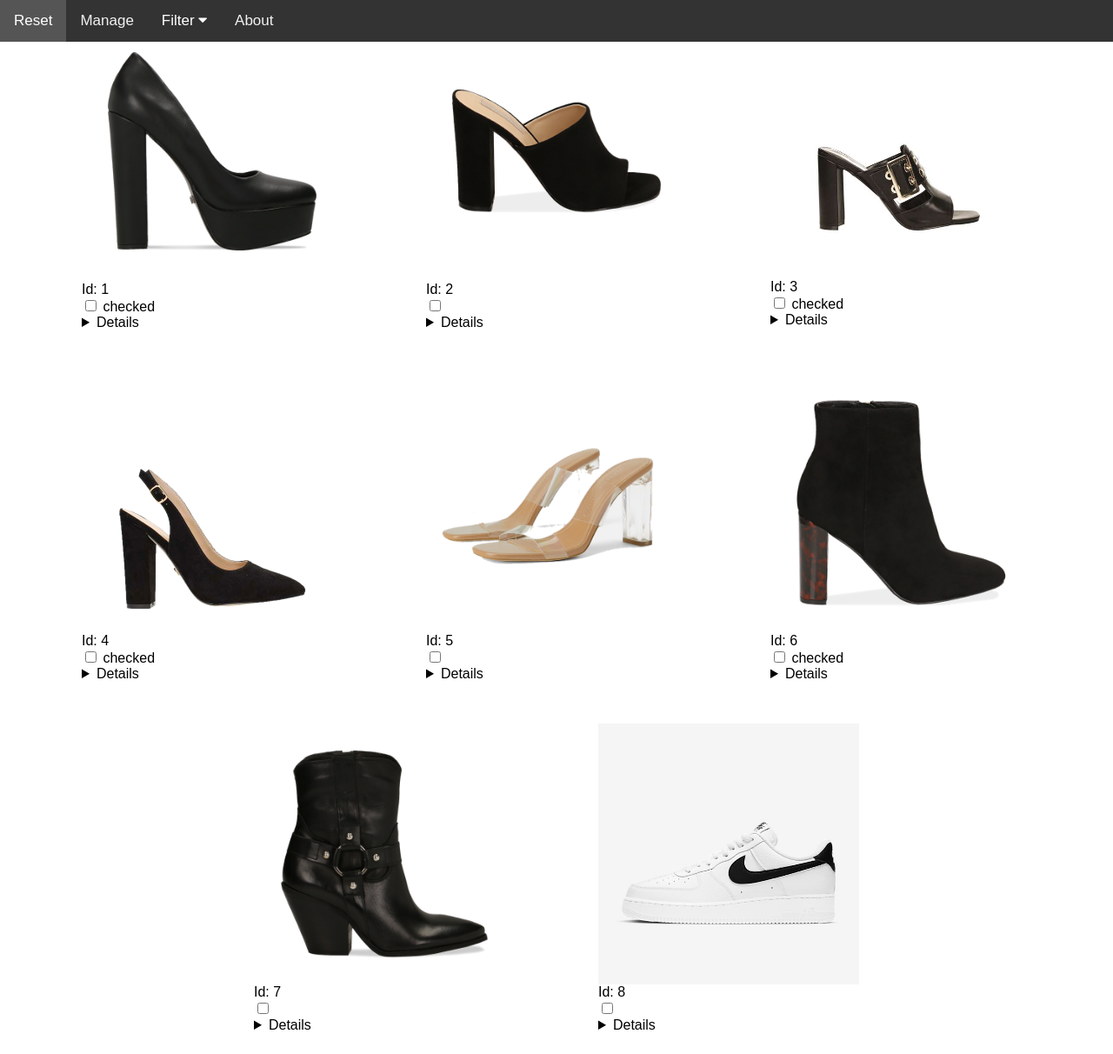
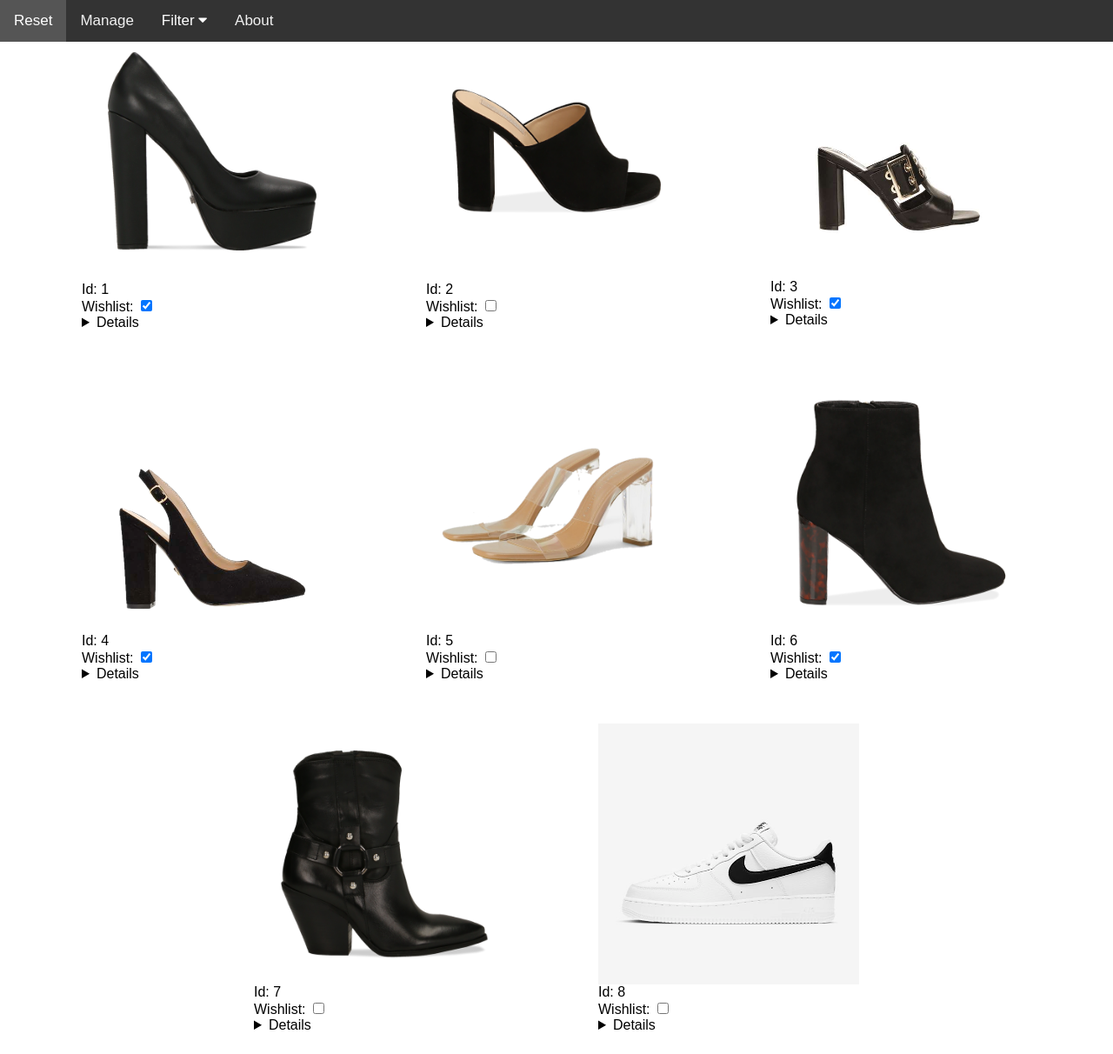
Before and after one commit to ClaudioViti/lookbook, a Django app: page / in a window 1280 px wide. Shown: the whole page at 87% size. Run offline with Django 3.2, Linux system fonts and the light colour scheme; data comes from the database, SQL or seed files in the repository; both versions use the stored data as it was after the commit.

Commit message:
end fixing

```diff
--- a/shoes/templates/shoes/shoe_list.html
+++ b/shoes/templates/shoes/shoe_list.html
@@ -219,8 +219,7 @@ function myFunction() {
       <img src="{{ shoe.image.url }}">
       <figcaption>
         <header> Id: {{ shoe.pk }} </header>
-        <input type="checkbox" data-id="{{ shoe.id }}" >
-        {{ shoe.favourite|yesno:"checked," }}
+        Wishlist: <input type="checkbox" data-id="{{ shoe.id }}" {{ shoe.favourite|yesno:"checked," }}>
         <details>
         <dt>
           <dl> Model: {{ shoe.model }} </dl>
```
Also changed, not shown: db.sqlite3.
